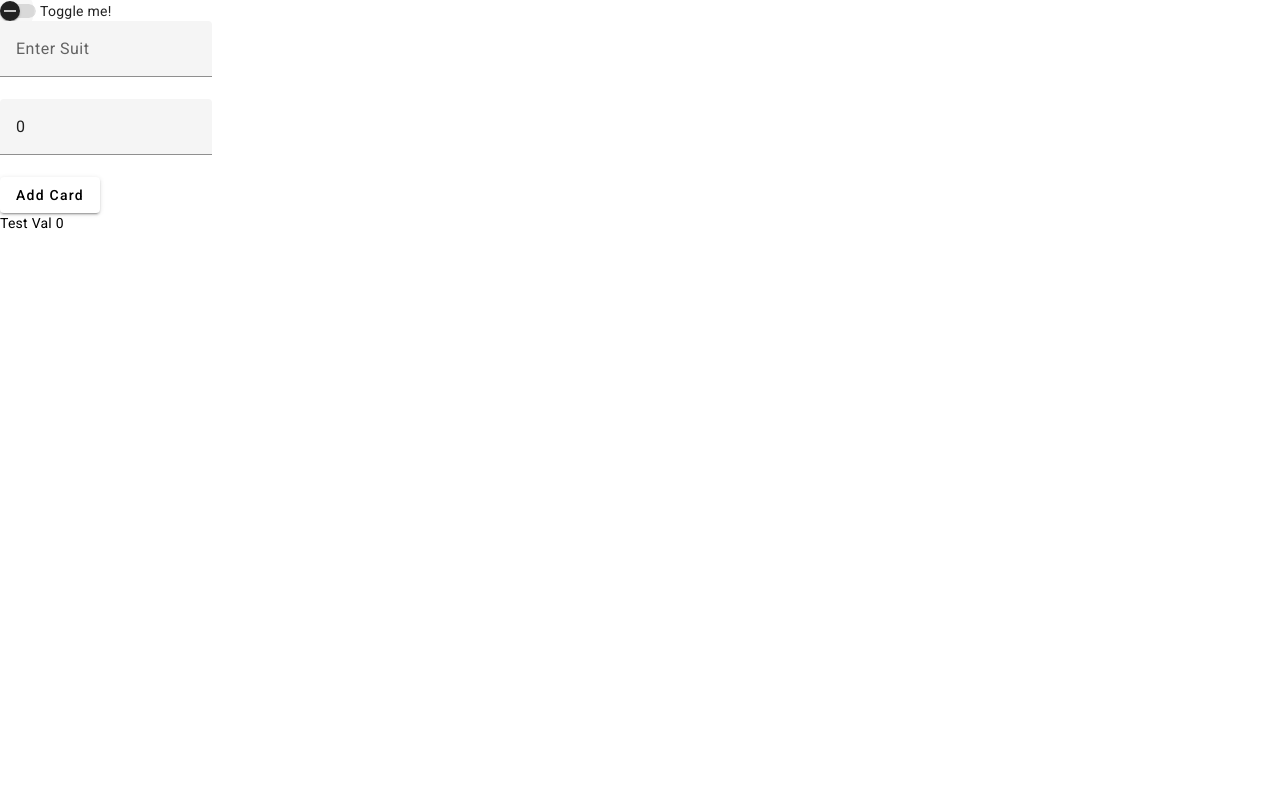
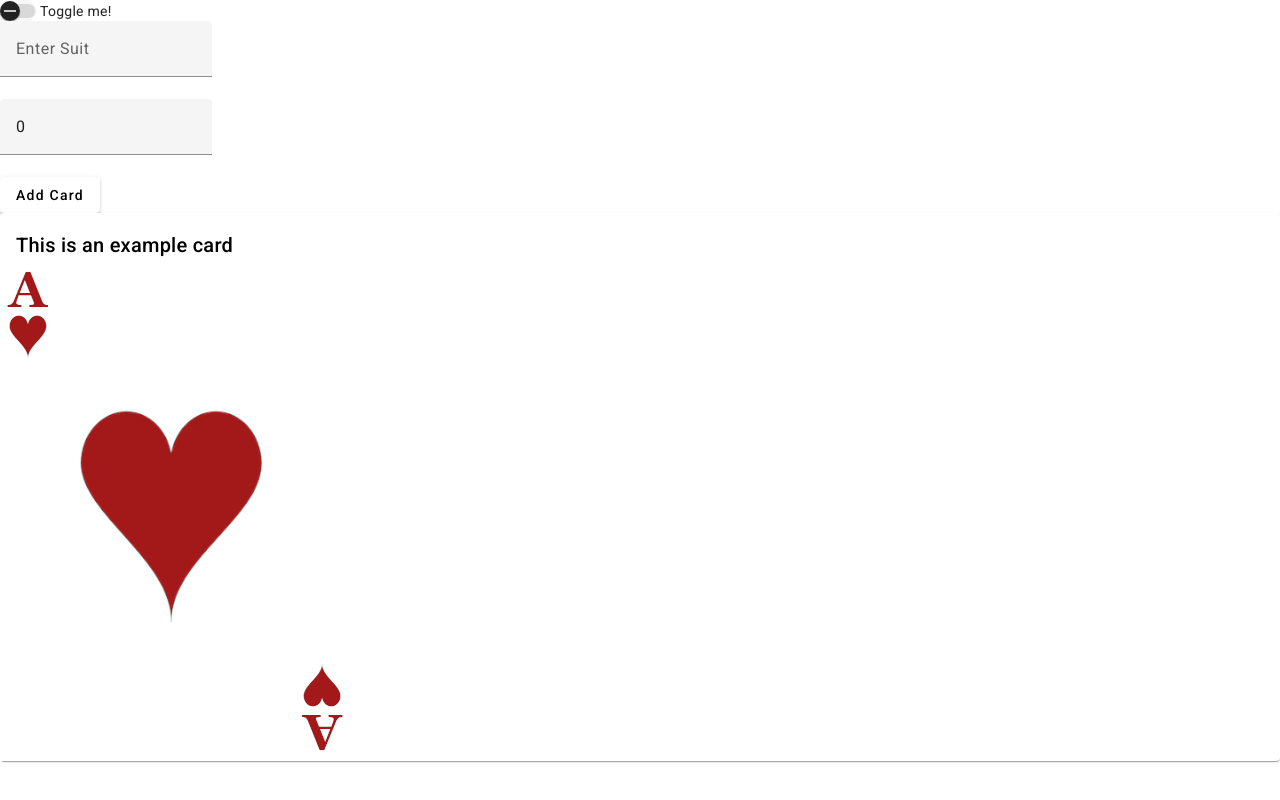
Before and after one commit to chilliard99/CEN3031, an Angular app in the folder helpingHand/: page / in a window 1280 px wide. Built offline with nearby package versions, Linux system fonts and the light colour scheme.

Commit message:
Display a Basic Card in Angular Material #12
Created a basic card in GIMP and added it in a mat-card element.

```diff
--- a/helpingHand/src/app/app.component.html
+++ b/helpingHand/src/app/app.component.html
@@ -15,6 +15,13 @@
 <button mat-raised-button (click)="addCard()">Add Card</button>
 
 <br class="removemelater">
-<div *ngFor="let currentCard of currentHand">
+<!--<div *ngFor="let currentCard of currentHand">
     <div>{{currentCard.Suit}} {{currentCard.Val}}</div>
-</div>
+</div>-->
+
+<mat-card>
+    <mat-card-header>
+        <mat-card-title>This is an example card</mat-card-title>
+    </mat-card-header>
+    <img mat-card-img width="350" height="500" src="../assets/cardexample.png" alt="An example of a card">
+</mat-card>
--- a/helpingHand/src/app/app.module.ts
+++ b/helpingHand/src/app/app.module.ts
@@ -7,6 +7,7 @@ import { BrowserAnimationsModule } from '@angular/platform-browser/animations';
 import { MatSlideToggleModule } from '@angular/material/slide-toggle'
 import { MatButtonModule } from '@angular/material/button'
 import {MatInputModule} from '@angular/material/input';
+import {MatCardModule} from '@angular/material/card';
 import {FormsModule} from '@angular/forms';
 
 @NgModule({
@@ -21,6 +22,7 @@ import {FormsModule} from '@angular/forms';
     MatButtonModule,
     HttpClientModule,
     FormsModule,
+    MatCardModule,
     MatInputModule
   ],
   providers: [],
```
Also changed, not shown: helpingHand/src/assets/cardexample.png (added).
